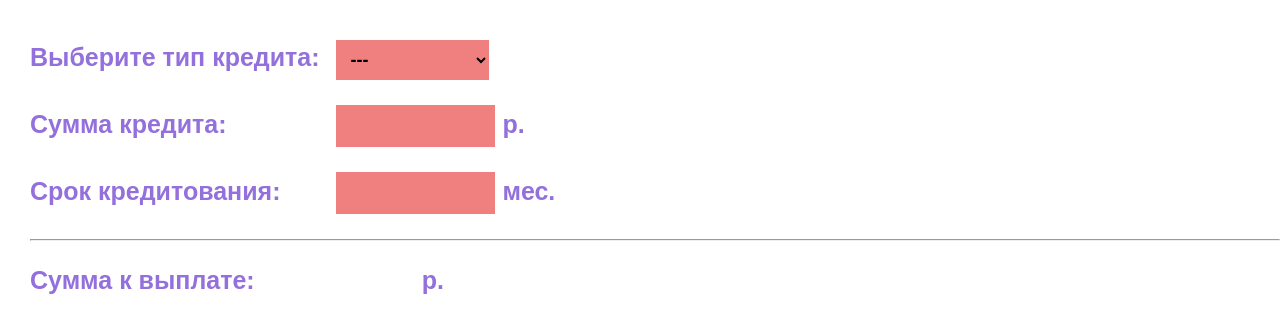
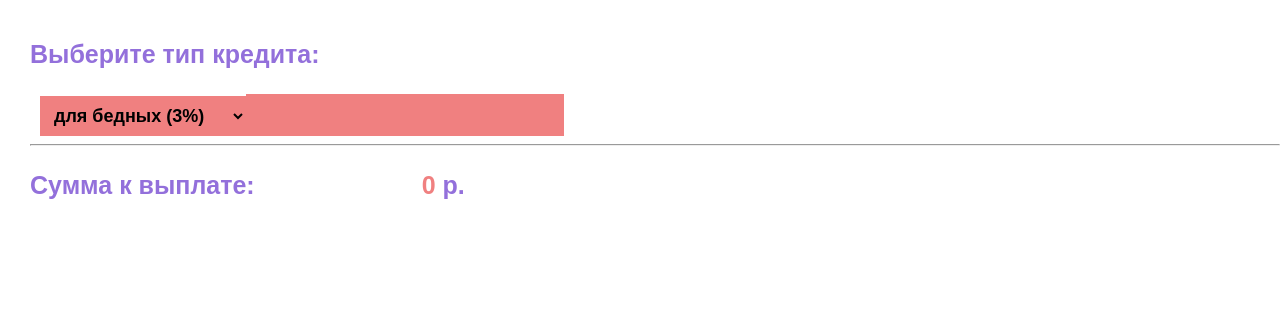
Before and after one commit to GreeZAld/calc, a React (Create React App) app: page / in a window 1280 px wide. Shown: the top 332 px of the page. Built offline with nearby package versions, Linux system fonts and the light colour scheme.

Commit message:
separate input

```diff
--- a/package.json
+++ b/package.json
@@ -3,9 +3,11 @@
   "version": "0.1.0",
   "private": true,
   "dependencies": {
+    "file-loader": "^1.1.11",
     "react": "^16.3.2",
     "react-dom": "^16.3.2",
-    "react-scripts": "1.1.4"
+    "react-scripts": "1.1.4",
+    "url-loader": "^1.0.1"
   },
   "scripts": {
     "start": "react-scripts start",
--- a/src/App.js
+++ b/src/App.js
@@ -1,12 +1,12 @@
 import React, {Component} from 'react';
-import Input from './components/input';
+import Calculator from './components/Calculator';
 import './App.css';
 
 class App extends Component {
   render() {
     return (
         <div className="App">
-          <Input/>
+          <Calculator/>
         </div>
     );
   }
--- /dev/null
+++ b/src/components/Calculator.jsx
@@ -0,0 +1,43 @@
+import React, { Component } from 'react';
+import { InputField } from './InputField';
+import { Select } from './Select';
+
+class Calculator extends Component {
+  state = {
+    option: 3,
+    totalAmount: 0,
+  };
+  handleInput = event => {
+    const { target } = event;
+    const { value, name } = target;
+    this.setState({ [name]: value });
+  };
+
+  calculateSum = () => {
+    const { amount, option, month } = this.state;
+    let totalAmount = (parseFloat(amount) +
+        (amount * (option / 12) / 100) *
+        month);
+    const fixedAmount = totalAmount.toFixed(2);
+    this.setState({ totalAmount: fixedAmount});
+  };
+
+  render() {
+    const { totalAmount, option } = this.state;
+    return (
+        <div>
+          <h3>Выберите тип кредита:</h3>
+          <Select onChange={this.handleInput}
+                  value={option}/>
+
+          <InputField onChange={this.handleInput} name='amount'/>
+          <InputField onChange={this.handleInput} name='month'
+                      onKeyUp={this.calculateSum}/>
+          <hr/>
+          <h3>Сумма к выплате: <span id='out'>{totalAmount}</span> р.</h3>
+        </div>
+    );
+  }
+}
+
+export default Calculator;
--- /dev/null
+++ b/src/components/InputField.jsx
@@ -0,0 +1,6 @@
+import React from 'react';
+
+export const InputField = ({ onChange, name, onKeyUp }) =>
+    <input type='number' onChange={onChange} name={name}
+           onKeyUp={onKeyUp}>
+    </input>;
--- /dev/null
+++ b/src/components/Select.jsx
@@ -0,0 +1,14 @@
+import React from 'react';
+import data from './metadata.json';
+
+export const Select = ({ value, onChange }) =>
+    <select name='option' value={value}
+            onChange={onChange}>
+      {
+        data.types.map(item =>
+            <option value={item.value}>
+              {item.name}
+            </option>,
+        )
+      }
+    </select>;
--- a/src/components/input.js
+++ /dev/null
@@ -1,60 +0,0 @@
-import React, {Component} from 'react';
-
-class Input extends Component {
-  constructor(props) {
-    super(props);
-    this.state = {
-      value: '',
-      summ: '',
-      month: '',
-      option: '',
-    };
-
-    this.handleInputChange = this.handleInputChange.bind(this);
-    this.calculateSum = this.calculateSum.bind(this);
-  }
-
-  handleInputChange(event) {
-    const target = event.target;
-    const value = target.value;
-    const name = target.name;
-    this.setState({[name]: value});
-  }
-
-  calculateSum = () => {
-    this.setState({
-      summ: parseFloat(this.state.value) +
-      (parseFloat(this.state.value) * (this.state.option / 12) / 100) *
-      this.state.month,
-    });
-  };
-
-  render() {
-    const value = this.state.value;
-    const summ = this.state.summ;
-    const month = this.state.month;
-    const option = this.state.option;
-    return (
-        <div>
-          <h3>Выберите тип кредита: <select name="option" value={option}
-                                            onChange={this.handleInputChange}>
-            <option value="">---</option>
-            <option value="3">для бедных</option>
-            <option value="10">для обычных</option>
-            <option value="0.5">для умных</option>
-          </select></h3>
-          <h3>Сумма кредита: <input type="number" id="money" name="value" value={value}
-                                    onChange={this.handleInputChange}/> р.</h3>
-          <h3>Срок кредитования: <input type="number" id="term" name="month" value={month}
-                                        onChange={this.handleInputChange}
-                                        onKeyUp={this.calculateSum}/> мес.</h3>
-          <hr/>
-          <h3>Сумма к выплате: <text id="out">{summ}</text> р.</h3>
-
-
-        </div>
-    );
-  }
-}
-
-export default Input;
--- /dev/null
+++ b/src/components/metadata.json
@@ -0,0 +1,21 @@
+{
+  "types": [
+    {
+      "value": 3,
+      "name": "для бедных (3%)"
+    },
+    {
+      "value": 10,
+      "name": "для обычных (10%)"
+    },
+    {
+      "value": 0.5,
+      "name": "для умных (0,5%)"
+    }
+  ],
+  "currency": [
+    {
+      "USD": ""
+    }
+  ]
+}
--- a/webpack.config.js
+++ b/webpack.config.js
@@ -25,9 +25,17 @@ module.exports = {
         ]
       },
       {
-        test: /\.css$/,
-        loader: 'style-loader',
-        loader: 'css-loader'
+        test: /\.(jpe?g|png|gif|svg)$/i,
+        use: [
+          'url-loader?limit=10000',
+          'file-loader'
+        ]
+      }, {
+        test: /\.(scss|css)$/,
+        use: [
+          'style-loader',
+          'css-loader'
+        ]
       }
     ],
   },
```
Also changed, not shown: 2 other files (tests, documents, lock files or other folders).
